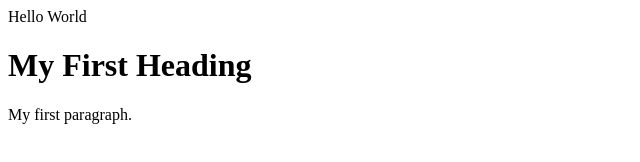
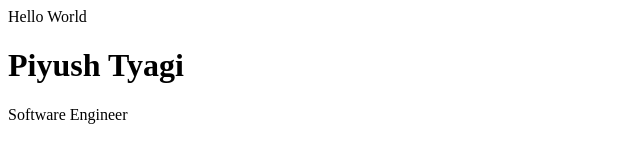
Before and after one commit to thepiyushtyagi/thepiyushtyagi.github.io, a plain HTML site: page index.html in a window 1280 px wide. Shown: the whole page, without its empty margins (0-640 px from the left). Drawn offline with Linux system fonts and the light colour scheme.

Commit message:
Update index.html

```diff
--- a/index.html
+++ b/index.html
@@ -2,12 +2,12 @@ Hello World
 <!DOCTYPE html>
 <html>
 <head>
-<title>Page Title</title>
+<title>Resume</title>
 </head>
 <body>
 
-<h1>My First Heading</h1>
-<p>My first paragraph.</p>
+<h1>Piyush Tyagi</h1>
+<p>Software Engineer</p>
 
 </body>
 </html>
```
